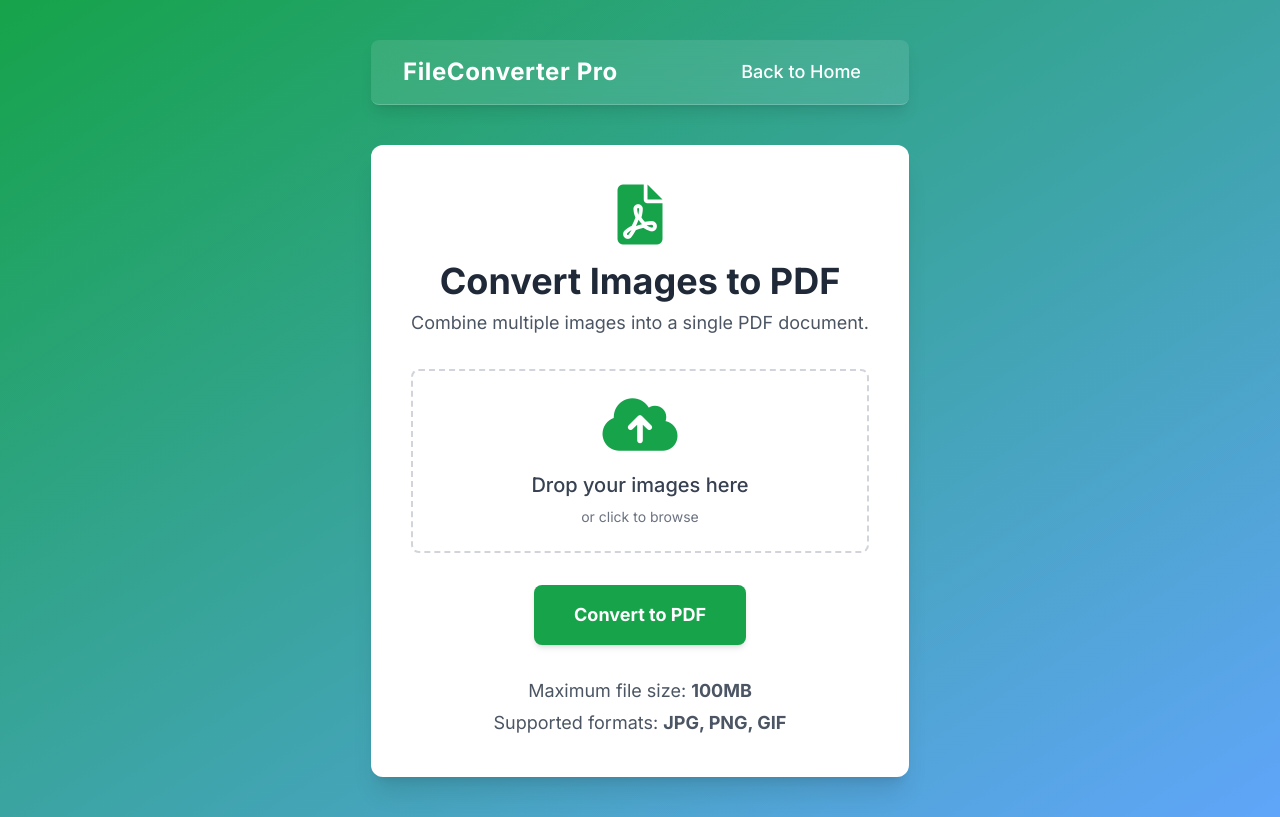
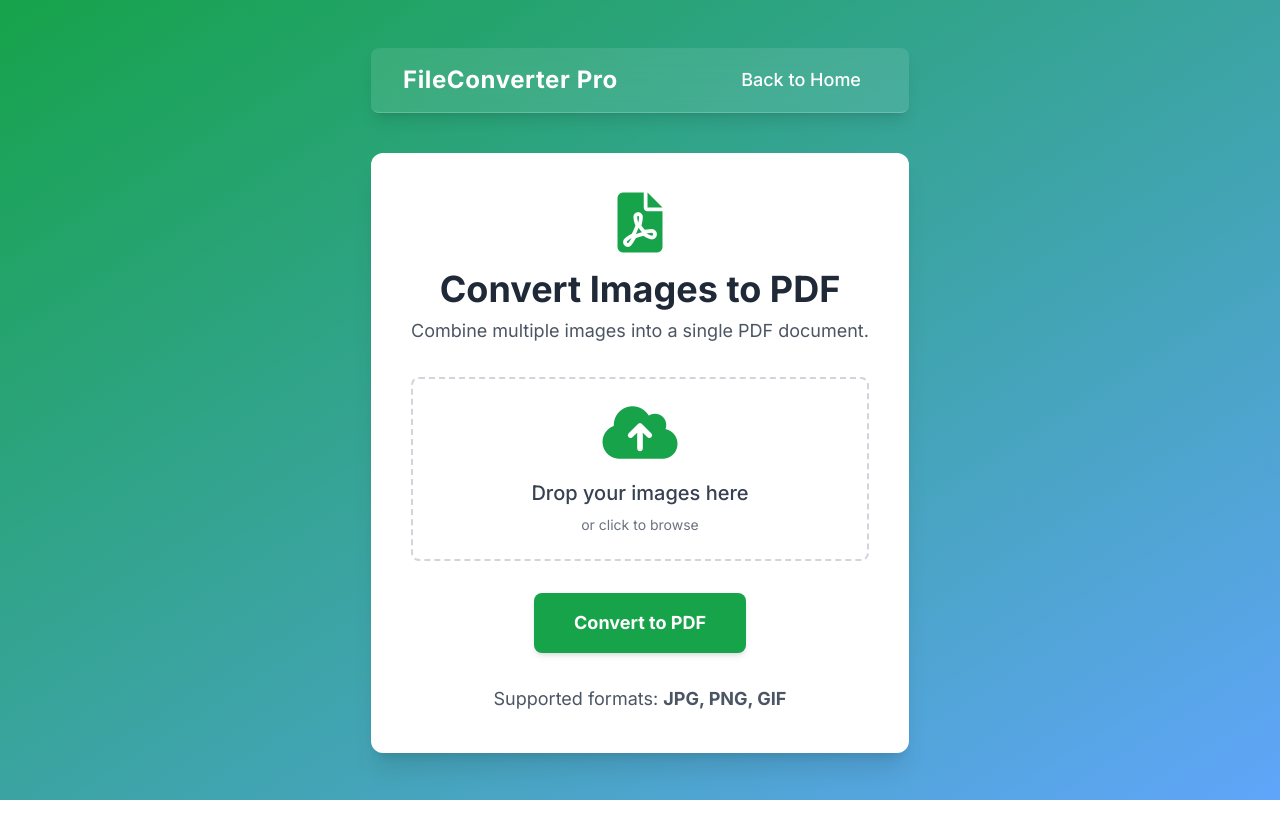
Before and after one commit to KRISHNARAJ-D/File-Converter, a Flask app: page /img_to_pdf in a window 1280 px wide. Run offline with Flask 3, Linux system fonts and the light colour scheme; some libraries are stand-ins or nearby versions.

Commit message:
Update img_to_pdf.html

```diff
--- a/templates/img_to_pdf.html
+++ b/templates/img_to_pdf.html
@@ -43,7 +43,7 @@
             </form>
 
             <div class="mt-8 text-gray-600 text-lg">
-                <p>Maximum file size: <span class="font-bold">100MB</span></p>
+
                 <p class="mt-1">Supported formats: <span class="font-bold">JPG, PNG, GIF</span></p>
             </div>
         </main>
```
